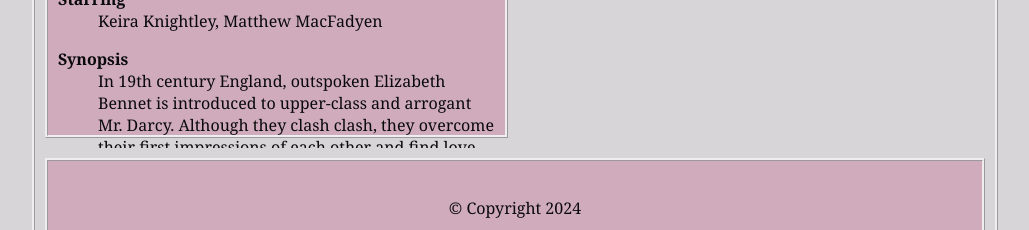
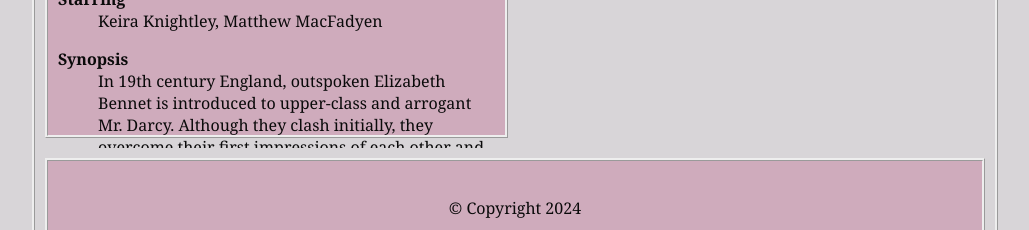
Before and after one commit to giseleglunz/giseleg02.github.io, a plain HTML site: page film.html in a window 1280 px wide. Shown: the part 1617-1847 px from the top of the page, without its empty margins (125-1154 px from the left). Drawn offline with Linux system fonts and the light colour scheme.

Commit message:
Update film.html

```diff
--- a/film.html
+++ b/film.html
@@ -81,7 +81,7 @@
   						<dd>Keira Knightley, Matthew MacFadyen</dd>
 
   						<dt>Synopsis</dt>
-  						<dd>In 19th century England, outspoken Elizabeth Bennet is introduced to upper-class and arrogant Mr. Darcy. Although they clash clash, they overcome their first impressions of each other and find love.</dd>
+  						<dd>In 19th century England, outspoken Elizabeth Bennet is introduced to upper-class and arrogant Mr. Darcy. Although they clash initially, they overcome their first impressions of each other and find love.</dd>
 					</dl>
 			</article>
 		</section>
```
